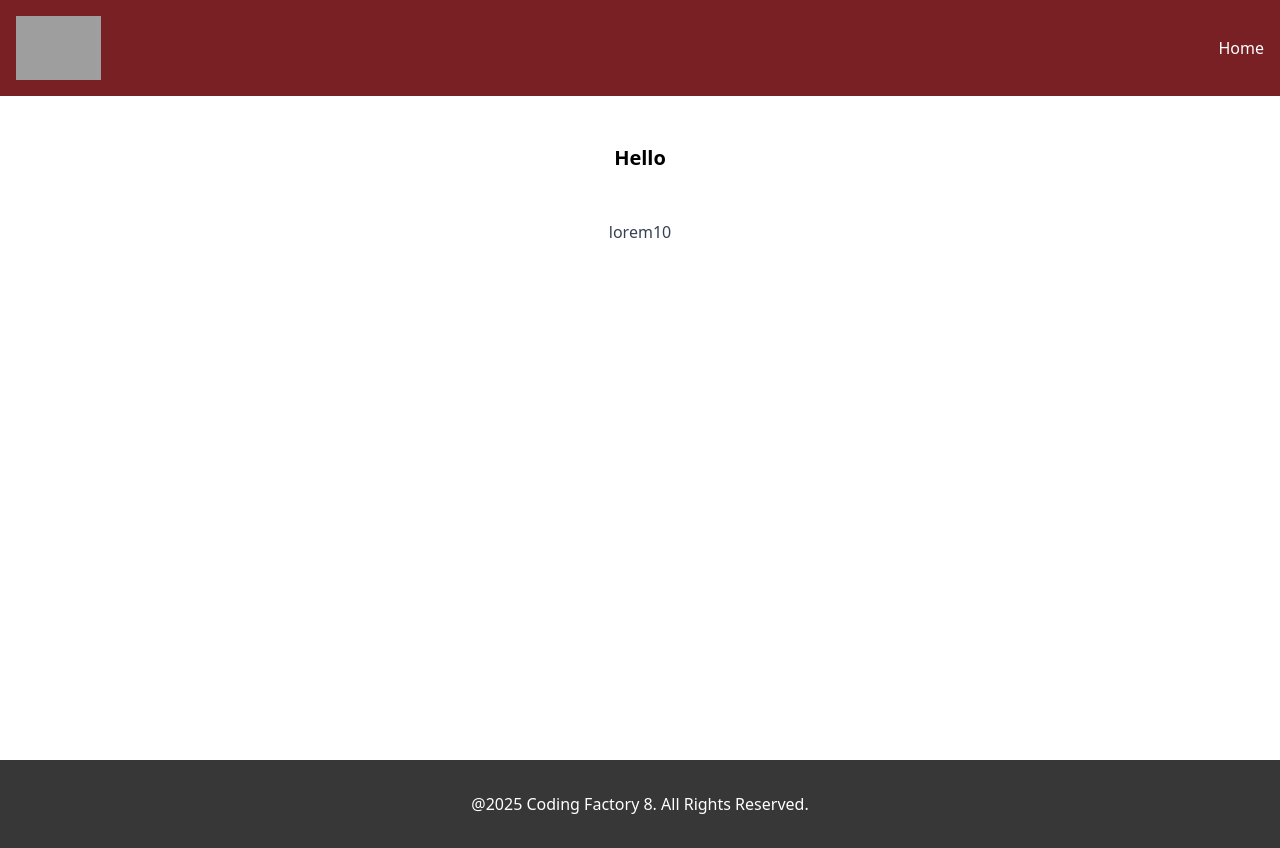
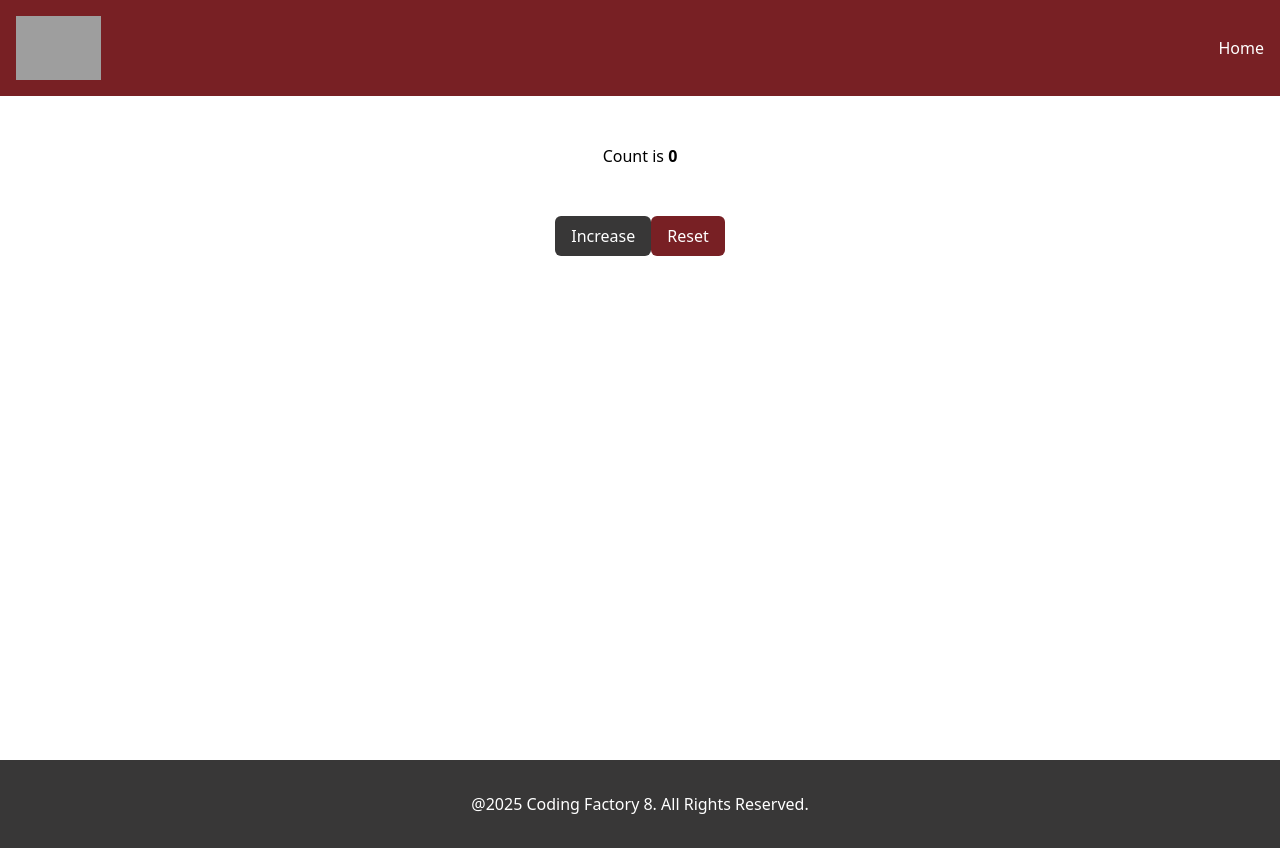
Before and after one commit to LykosT/cf8-react-intro, a React (Vite) app: page / in a window 1280 px wide. Built offline with nearby package versions, Linux system fonts and the light colour scheme; grey boxes are pictures that could not be loaded.

Commit message:
feat: add ClassComponentWithState, FunctionalComponentWithState

```diff
--- a/src/App.tsx
+++ b/src/App.tsx
@@ -1,16 +1,51 @@
 // Third file that react will read/run.
-
 import Layout from "./components/Layout.tsx";
-import ArrowFunctionalComponentWithPropsType from "./components/ArrowFunctionalComponentWithPropsType.tsx";
+// import ClassComponent from "./components/ClassComponent";
+// import FunctionalComponent from "./components/FunctionalComponent.tsx";
+// import ArrowFunctionalComponent from "./components/ArrowFunctionalComponent.tsx";
+// import ViteIntro from "./components/ViteIntro/ViteIntro.tsx";
+// import ArrowFunctionalComponentWithProps from "./components/ArrowFunctionalComponentWithProps.tsx";
+// import ArrowFunctionalComponentWithPropsType from "./components/ArrowFunctionalComponentWithPropsType.tsx";
+// import Card from "./components/Card.tsx";
+// import FunctionalComponentWithState from "./components/FunctionalComponentWithState.tsx";
+import ClassComponentWithState from "./components/ClassComponentWithState.tsx";
 
 function App() {
   return (
+      // <>
+      //     <ClassComponent/>
+      //     <FunctionalComponent/>
+      //     <ArrowFunctionalComponent/>
+      //     <ViteIntro/>
+      //     <ArrowFunctionalComponentWithProps title={"Hello World!"} />
+      //     <ArrowFunctionalComponentWithProps title={"Hello Coding!"} />
+      //     <ArrowFunctionalComponentWithPropsType
+      //         title="Is a Arrow Functional Component With Props!"
+      //         description="Lorem ipsum dolor sit amet, consectetur adipisicing elit. Accusamus cumque ducimus eos."
+      //     />
+      //
+      //     <Card title={"Card"}>
+      //         <ArrowFunctionalComponentWithPropsType
+      //             title="Is a Arrow Functional Component With Props!"
+      //             description="Lorem ipsum dolor sit amet, consectetur adipisicing elit. Accusamus cumque ducimus eos."
+      //         />
+      //     </Card>
+      //
+      //
+      // </>
 
       <>
           <Layout>
 
-              <ArrowFunctionalComponentWithPropsType title={"Hello"} description={"lorem10"}/>
+              {/*<ArrowFunctionalComponentWithProps title={"Hello Coding!"} />*/}
 
+              {/*     <ArrowFunctionalComponentWithPropsType*/}
+              {/*         title="Is an Arrow Functional Component With Props!"*/}
+              {/*         description="Lorem ipsum dolor sit amet, consectetur adipisicing elit. Accusamus cumque ducimus eos."*/}
+              {/*     />*/}
+
+              {/*<FunctionalComponentWithState/>*/}
+              <ClassComponentWithState/>
           </Layout>
       </>
   )
--- /dev/null
+++ b/src/components/ClassComponentWithState.tsx
@@ -0,0 +1,45 @@
+import {Component} from "react";
+
+type Props = object
+
+type State = {
+    count: number
+}
+
+class ClassComponentWithState extends Component<Props, State>{  // or React.Component
+
+    constructor(props: Props) {
+        super(props)
+        this.state = {
+            count: 0
+        }
+    }
+
+    increaseCount = () => {
+        this.setState({count: this.state.count + 1})
+    }
+
+    resetCount = () => {
+        this.setState({count: 0})
+    }
+
+    render() {
+        return (
+            <>
+                <h1 className="text-center my-12">Count is <strong>{this.state.count}</strong></h1>
+                <div className="text-center">
+                    <button className="bg-cf-dark-gray text-white py-2 px-4 rounded-md "
+                            onClick={this.increaseCount}>
+                        Increase
+                    </button>
+                    <button className="bg-cf-dark-red text-white py-2 px-4 rounded-md "
+                            onClick={this.resetCount}>
+                        Reset
+                    </button>
+                </div>
+
+            </>
+        )
+    }
+}
+export default ClassComponentWithState;
--- /dev/null
+++ b/src/components/FunctionalComponentWithState.tsx
@@ -0,0 +1,32 @@
+import {useState} from "react";
+
+
+const FunctionalComponentWithState = () => {
+    const [count, setCount] = useState(0); // or React.useState() without import.
+
+    const IncreaseCount = () => {
+        setCount(count + 1);
+    }
+
+    const ResetCount = () => {
+        setCount(0);
+    }
+
+    return (
+        <>
+            <h1 className="text-center my-12">Count is <strong>{count}</strong></h1>
+            <div className="text-center">
+                <button className="bg-cf-dark-gray text-white py-2 px-4 rounded-md "
+                onClick={IncreaseCount}>
+                    Increase
+                </button>
+                <button className="bg-cf-dark-red text-white py-2 px-4 rounded-md "
+                        onClick={ResetCount}>
+                    Reset
+                </button>
+            </div>
+
+        </>
+    )
+}
+export default FunctionalComponentWithState;
```
